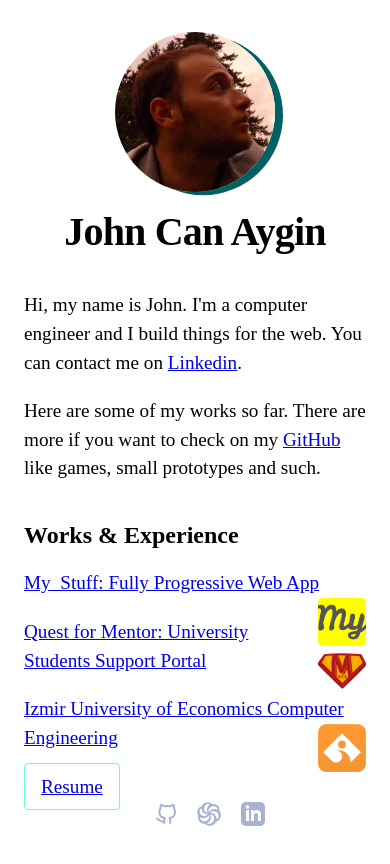
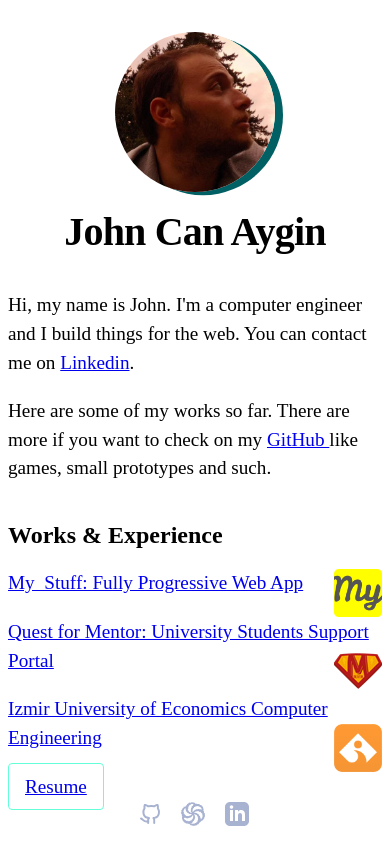
Before and after one commit to gageracer/portfolio-nextjs, a Next.js app: page / in a window 390 px wide. Shown: the top 864 px of the page. Built offline with nearby package versions, Linux system fonts and the light colour scheme.

Commit message:
padding for mobile fixed

```diff
--- a/components/layout.module.css
+++ b/components/layout.module.css
@@ -25,3 +25,10 @@
 .backToHome {
     margin: 3rem 0 0;
 }
+
+@media (max-width: 768px) {
+    .container {
+
+    padding: 0;
+}
+}
```
